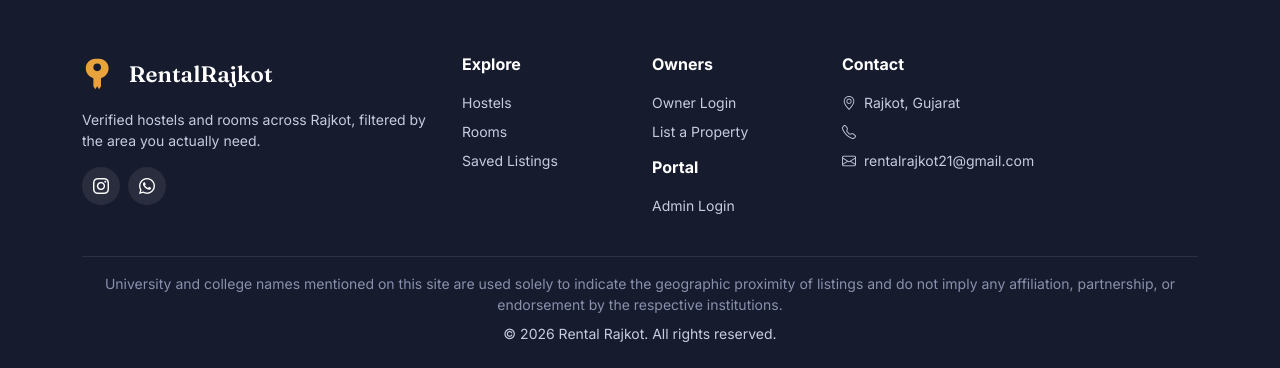
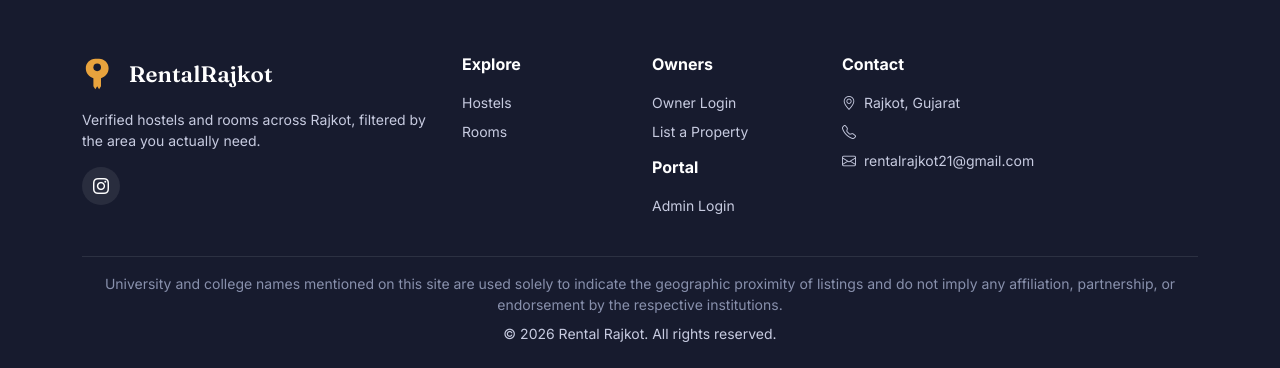
Before and after one commit to Gohel-Hardik-M/Rental-Rajkot-Final, a FastAPI app: page /about in a window 1280 px wide. Shown: the part 5095-5463 px from the top of the page. Run offline with FastAPI, Linux system fonts and the light colour scheme.

Commit message:
Aboout Page Footer

```diff
--- a/templates/about.html
+++ b/templates/about.html
@@ -377,27 +377,27 @@
         </div>
         <p class="small">Verified hostels and rooms across Rajkot, filtered by the area you actually need.</p>
         <div class="d-flex gap-2 mt-3">
-          <a href="#" class="social-icon"><i class="bi bi-instagram"></i></a>
-          <a href="#" class="social-icon"><i class="bi bi-whatsapp"></i></a>
+          <a href="https://www.instagram.com/rentalrajkot/" class="social-icon"><i class="bi bi-instagram"></i></a>
+          <!-- <a href="#" class="social-icon"><i class="bi bi-whatsapp"></i></a> -->
         </div>
       </div>
       <div class="col-lg-2 col-6">
         <h6>Explore</h6>
         <ul class="list-unstyled small">
-          <li class="mb-2"><a href="listings.html?type=hostel">Hostels</a></li>
-          <li class="mb-2"><a href="listings.html?type=room">Rooms</a></li>
-          <li class="mb-2"><a href="tenant-dashboard.html">Saved Listings</a></li>
+          <li class="mb-2"><a href="/listings">Hostels</a></li>
+          <li class="mb-2"><a href="/listings">Rooms</a></li>
+          <!-- <li class="mb-2"><a href="tenant-dashboard.html">Saved Listings</a></li> -->
         </ul>
       </div>
       <div class="col-lg-2 col-6">
         <h6>Owners</h6>
         <ul class="list-unstyled small">
-          <li class="mb-2"><a href="owner-login.html">Owner Login</a></li>
-          <li class="mb-2"><a href="owner-add-listing.html">List a Property</a></li>
+          <li class="mb-2"><a href="/owner/login">Owner Login</a></li>
+          <li class="mb-2"><a href="/owner/register">List a Property</a></li>
         </ul>
         <h6 class="mt-3">Portal</h6>
         <ul class="list-unstyled small">
-          <li class="mb-2"><a href="admin-login.html">Admin Login</a></li>
+          <li class="mb-2"><a href="/owner/login">Admin Login</a></li>
         </ul>
       </div>
       <div class="col-lg-4">
```
